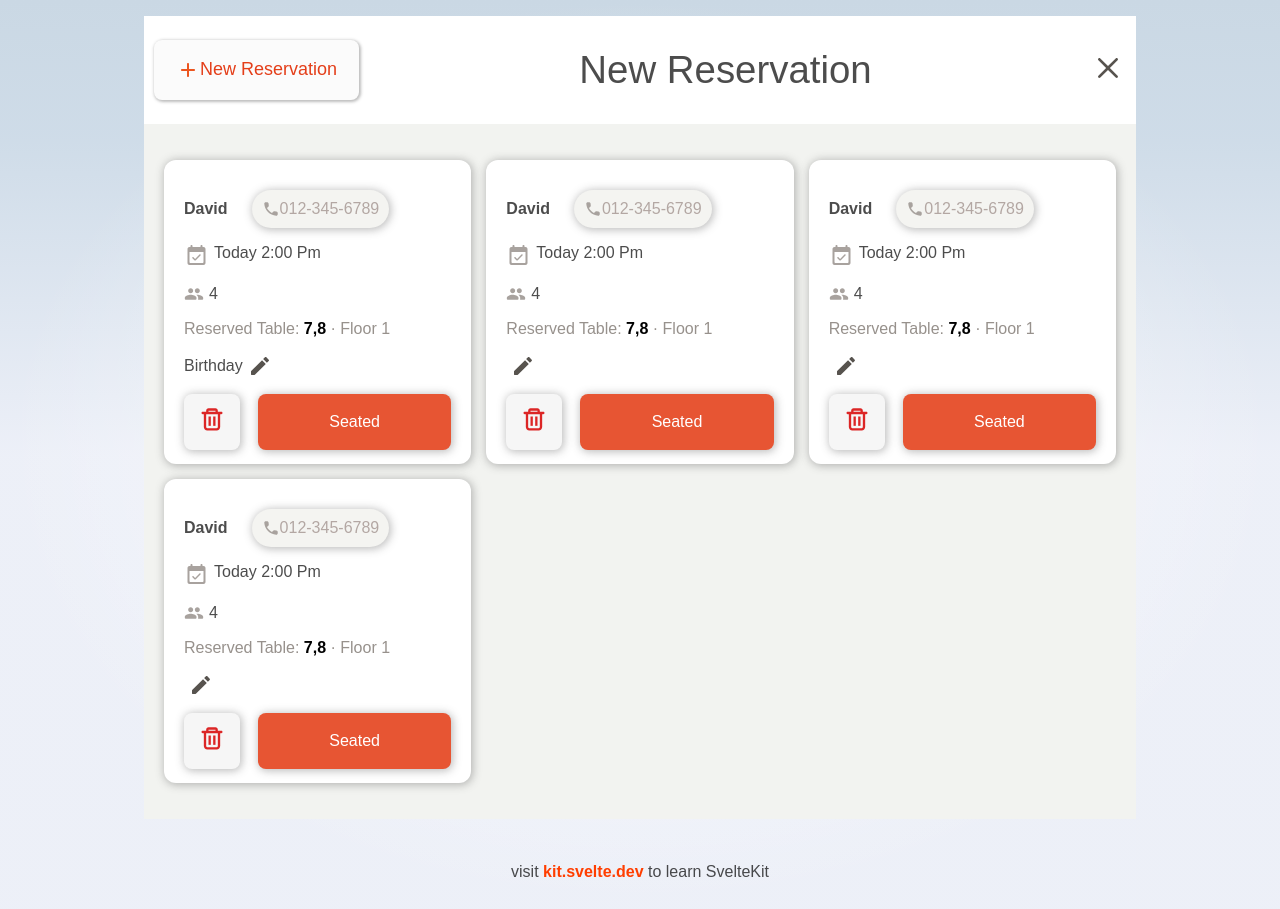
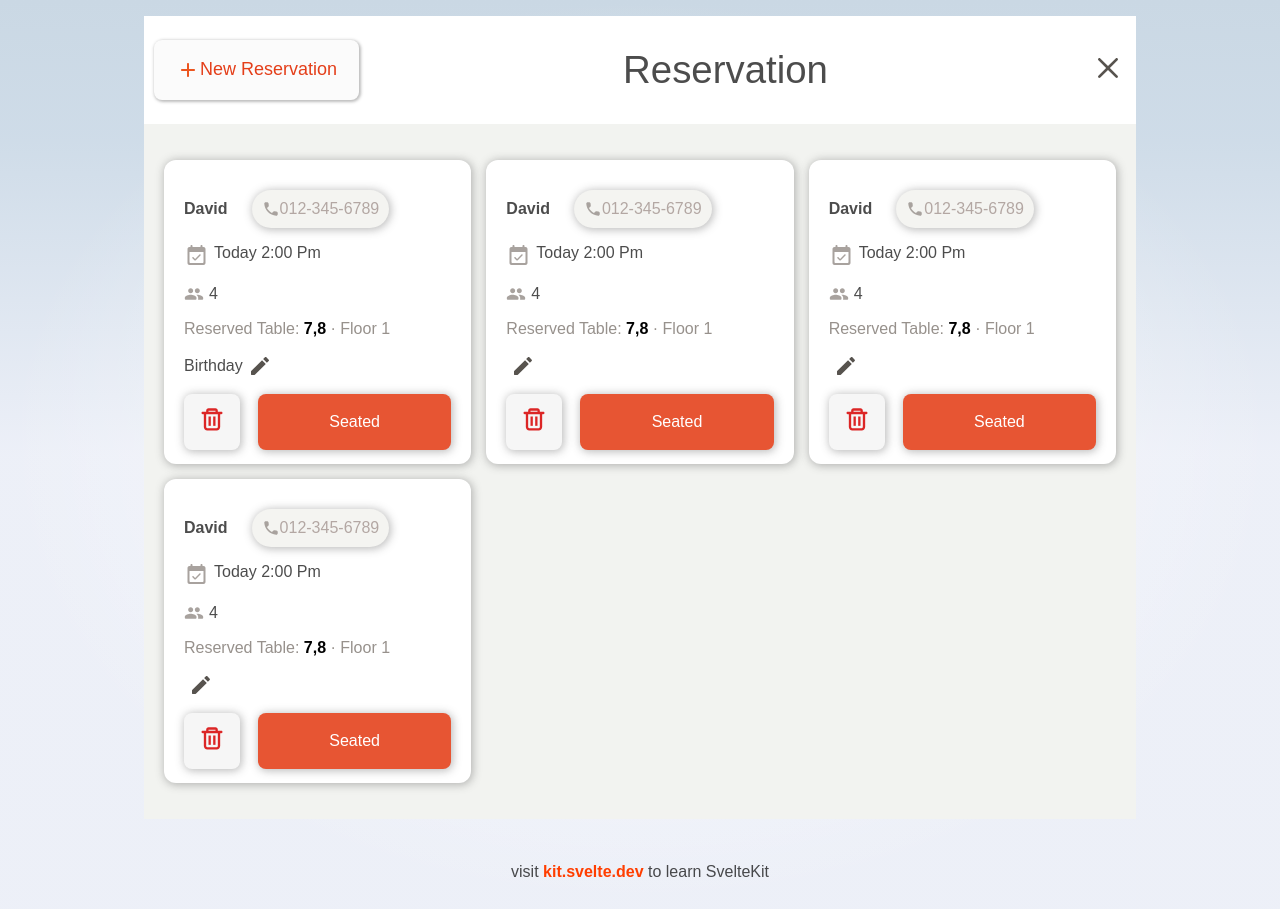
Before and after one commit to SeungGukYoo/yunaencos-project, a SvelteKit app: page / in a window 1280 px wide. Built offline with nearby package versions, Linux system fonts and the light colour scheme.

Commit message:
fix: window 오류 수정

```diff
--- a/src/routes/Title.svelte
+++ b/src/routes/Title.svelte
@@ -1,24 +1,31 @@
 <script lang="ts">
 	import addIcon from '$lib/images/icons/add.svg';
 	import cancelIcon from '$lib/images/icons/close.svg';
+	import backIcon from '$lib/images/icons/keyboard_backspace.svg';
 
 	import { handleMode } from '../store';
-	$: path = window.location.pathname;
+	let currentPath: string;
 
 	function handleReservedPage(path: string) {
-		console.log('state', $handleMode, 'window', window.location.pathname);
 		if (path === window.location.pathname) return;
 		handleMode.update((prev) => (prev = path));
+		currentPath = path;
 	}
 </script>
 
 <section class="titleContainer">
-	<a class="addBtn" href="/reservation" on:click={() => handleReservedPage('/reservation')}>
-		<img src={addIcon} alt="add-Icon" /> New Reservation
-	</a>
+	{#if currentPath === '/reservation'}
+		<a class="addBtn" href="/" on:click={() => handleReservedPage('/')}>
+			<img src={backIcon} alt="back-icon" />
+		</a>
+	{:else}
+		<a class="addBtn" href="/reservation" on:click={() => handleReservedPage('/reservation')}>
+			<img src={addIcon} alt="add-Icon" /> New Reservation
+		</a>
+	{/if}
 
 	<div class="title">
-		{#if path === $handleMode}
+		{#if currentPath === '/reservation'}
 			<h1>New Reservation</h1>
 		{:else}
 			<h1>Reservation</h1>
@@ -53,10 +60,6 @@
 		box-shadow: 1px 1px 3px 1px rgba(66, 66, 66, 0.35);
 		cursor: pointer;
 	}
-	.addBtn a {
-		display: flex;
-		align-items: center;
-	}
 
 	.cancelBtn {
 		flex-grow: 0;
@@ -67,7 +70,6 @@
 
 	.title {
 		flex-grow: 2;
-
 		margin: 0;
 	}
 </style>
```
